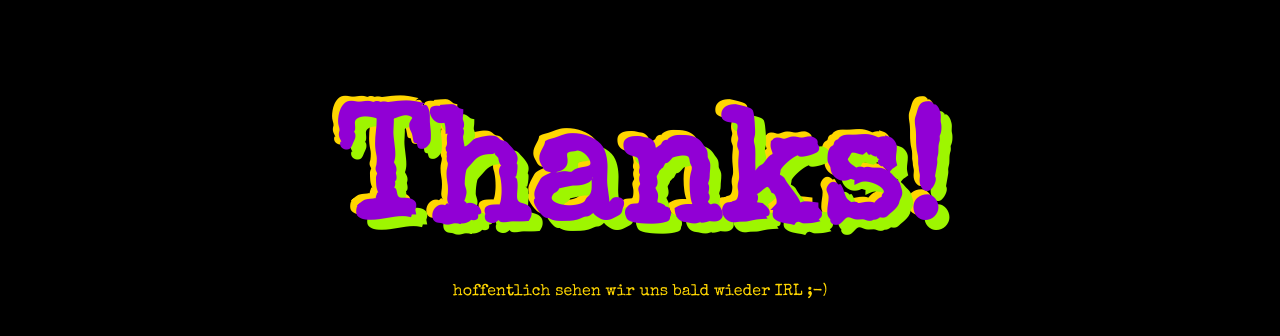
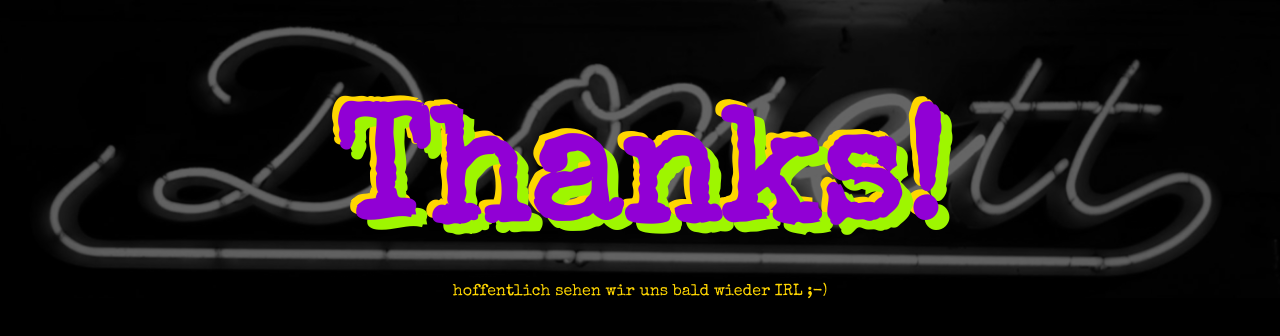
Before and after one commit to m3g4p0p/m3g4p0p.github.io, a website: page thanks/index.html in a window 1280 px wide. Drawn offline with nearby package versions, Linux system fonts and the light colour scheme.

Commit message:
add background image

```diff
--- a/scss/style.scss
+++ b/scss/style.scss
@@ -2,11 +2,24 @@
 @import 'typo';
 
 body {
+  position: relative;
   font-family: 'Special Elite', cursive;
   background-color: black;
   color: $color-secondary-2-4;
   margin: 0;
   padding: 0;
+
+  &::before {
+    content: '';
+    position: absolute;
+    z-index: -1;
+    width: 100%;
+    height: 100%;
+    opacity: .4;
+    background-image: url('./dorett.png');
+    background-size: contain;
+    background-repeat: no-repeat;
+  }
 }
 
 main {
```
Also changed, not shown: thanks/dorett.png (added), thanks/style.css.
